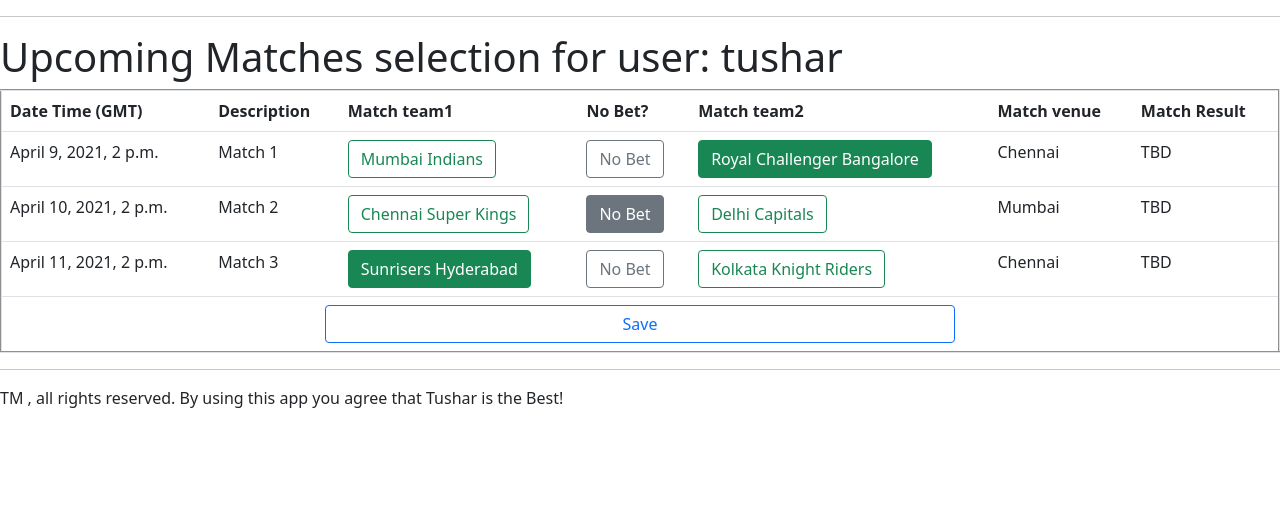
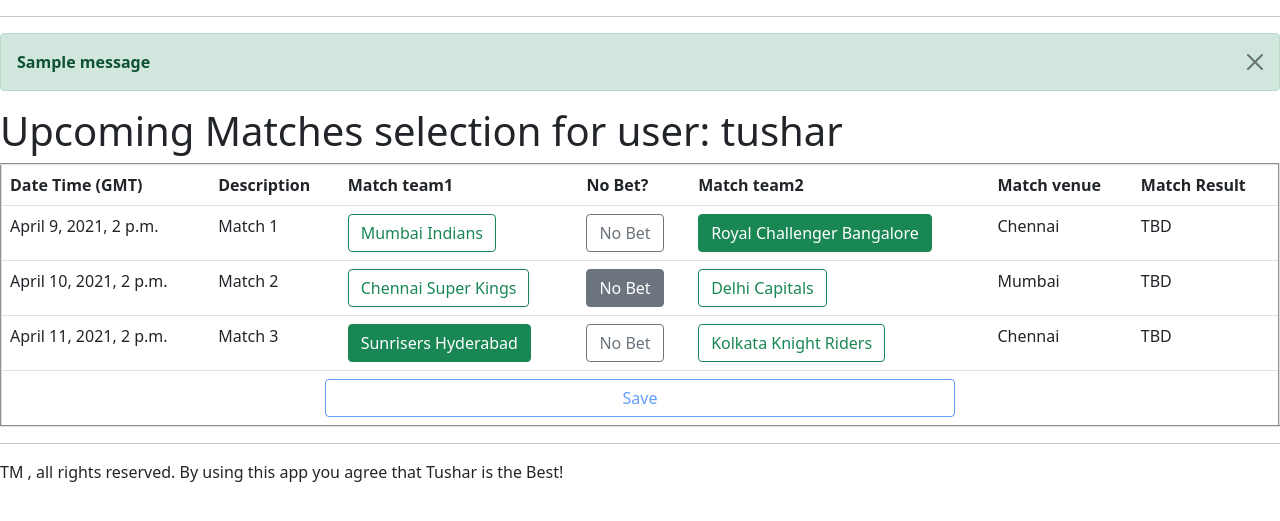
Before and after one commit to tusharbmw/cricBet, a Django app: page /schedule/ in a window 1280 px wide. Shown: the part 147-668 px from the top of the page. Run offline with Django 3.2, Linux system fonts and the light colour scheme; a user stored in the database is signed in; data comes from the database, SQL or seed files in the repository; one stand-in notice (Sample message) is shown; some libraries are stand-ins or nearby versions.

Commit message:
verify save was successful and then display alert message based on status resolves #1

```diff
--- a/src/accounts/templates/accounts/main.html
+++ b/src/accounts/templates/accounts/main.html
@@ -7,6 +7,10 @@
 </head>
 <link rel="stylesheet" type="text/css" href="{% static 'css/main.css'%}">
 <link href="https://cdn.jsdelivr.net/npm/bootstrap@5.0.0-beta3/dist/css/bootstrap.min.css" rel="stylesheet" integrity="sha384-eOJMYsd53ii+scO/bJGFsiCZc+5NDVN2yr8+0RDqr0Ql0h+rP48ckxlpbzKgwra6" crossorigin="anonymous">
+<script src="https://code.jquery.com/jquery-3.2.1.slim.min.js" integrity="sha384-KJ3o2DKtIkvYIK3UENzmM7KCkRr/rE9/Qpg6aAZGJwFDMVNA/GpGFF93hXpG5KkN" crossorigin="anonymous"></script>
+<script src="https://cdn.jsdelivr.net/npm/@popperjs/core@2.9.1/dist/umd/popper.min.js" integrity="sha384-SR1sx49pcuLnqZUnnPwx6FCym0wLsk5JZuNx2bPPENzswTNFaQU1RDvt3wT4gWFG" crossorigin="anonymous"></script>
+<script src="https://cdn.jsdelivr.net/npm/bootstrap@5.0.0-beta3/dist/js/bootstrap.min.js" integrity="sha384-j0CNLUeiqtyaRmlzUHCPZ+Gy5fQu0dQ6eZ/xAww941Ai1SxSY+0EQqNXNE6DZiVc" crossorigin="anonymous"></script>
+
 <body>
     {% include 'accounts/navbar.html' %}
     <hr>
@@ -17,7 +21,4 @@
     TM , all rights reserved. By using this app you agree that Tushar is the Best!
 </body>
 
-<script src="https://code.jquery.com/jquery-3.2.1.slim.min.js" integrity="sha384-KJ3o2DKtIkvYIK3UENzmM7KCkRr/rE9/Qpg6aAZGJwFDMVNA/GpGFF93hXpG5KkN" crossorigin="anonymous"></script>
-<script src="https://cdn.jsdelivr.net/npm/@popperjs/core@2.9.1/dist/umd/popper.min.js" integrity="sha384-SR1sx49pcuLnqZUnnPwx6FCym0wLsk5JZuNx2bPPENzswTNFaQU1RDvt3wT4gWFG" crossorigin="anonymous"></script>
-<script src="https://cdn.jsdelivr.net/npm/bootstrap@5.0.0-beta3/dist/js/bootstrap.min.js" integrity="sha384-j0CNLUeiqtyaRmlzUHCPZ+Gy5fQu0dQ6eZ/xAww941Ai1SxSY+0EQqNXNE6DZiVc" crossorigin="anonymous"></script>
 </html>
--- a/src/accounts/templates/accounts/schedule.html
+++ b/src/accounts/templates/accounts/schedule.html
@@ -3,6 +3,20 @@
 {% block content %}
 <form action="/update/" method="POST">
     {% csrf_token %}
+
+{% for message in messages %}
+    {% if message.level == DEFAULT_MESSAGE_LEVELS.SUCCESS %}
+        <div class="alert alert-success alert-dismissible fade show" role="alert" id="myAlert">
+    {% elif message.level == DEFAULT_MESSAGE_LEVELS.ERROR %}
+        <div class="alert alert-danger alert-dismissible fade show" role="alert" id="myAlert">
+    {% else %}
+        <div class="alert alert-info alert-dismissible fade show" role="alert" id="myAlert">
+    {% endif %}
+             <strong>{{message}}</strong>
+            <button type="button" class="btn-close" data-bs-dismiss="alert" aria-label="Close"></button>
+        </div>
+{% endfor %}
+
 <h1> Upcoming Matches selection for user: {{uname}}</h1>
 <table class="table" border="2">
     <tr>
@@ -19,11 +33,11 @@
     <tr>
     <td>{{m.datetime}}</td>
     <td>{{m.description}}</td>
-    <td><input type="radio" class="btn-check" name="options_{{m.id}}" value="team1" id="team_1_{{m.id}}" autocomplete="off" {{m.team1_checked}} {{disabled}}>
+    <td><input type="radio" class="btn-check" name="options_{{m.id}}" value="team1" id="team_1_{{m.id}}" autocomplete="off" onchange="document.getElementById('mySaveBtn').disabled = false;" {{m.team1_checked}} {{disabled}} >
 <label class="btn btn-outline-success" for="team_1_{{m.id}}">{{m.team1}}</label></td>
-    <td><input type="radio" class="btn-check" name="options_{{m.id}}" value="None" id="team_none_{{m.id}}" autocomplete="off" {{m.none_checked}} {{disabled}}>
+    <td><input type="radio" class="btn-check" name="options_{{m.id}}" value="None" id="team_none_{{m.id}}" autocomplete="off" onchange="document.getElementById('mySaveBtn').disabled = false;" {{m.none_checked}} {{disabled}}>
 <label class="btn btn-outline-secondary" for="team_none_{{m.id}}">No Bet</label></td>
-    <td><input type="radio" class="btn-check" name="options_{{m.id}}" value="team2" id="team_2_{{m.id}}" autocomplete="off" {{m.team2_checked}} {{disabled}}>
+    <td><input type="radio" class="btn-check" name="options_{{m.id}}" value="team2" id="team_2_{{m.id}}" autocomplete="off" onchange="document.getElementById('mySaveBtn').disabled = false;" {{m.team2_checked}} {{disabled}} >
 <label class="btn btn-outline-success" for="team_2_{{m.id}}">{{m.team2}}</label></td>
     <td>{{m.venue}}</td>
     <td>{{m.result}}</td>
@@ -32,12 +46,18 @@
 
     <tr><td colspan="10" style="text-align:center;">
         <div class="d-grid gap-2 col-6 mx-auto">
-            <input type="submit" onclick="alert('Your Bets are saved. Good Luck!!');" class="btn btn-outline-primary" value="Save" {{disabled}}> </div>
+            <input type="submit" class="btn btn-outline-primary" value="Save" disabled  id="mySaveBtn"> </div>
     </td></tr>
 
 </table>
 
 </form>
-
+<script>
+$(document).ready(function(){
+  $(".btn-check").click(function(){
+    $("#myAlert").alert("close");
+  });
+});
+</script>
 
 {% endblock %}
--- a/src/accounts/views.py
+++ b/src/accounts/views.py
@@ -56,6 +56,7 @@
     if request.method == "POST":
         user = User.objects.get(username=request.user)
         now = datetime.now(timezone.utc)
+        err = 0
         for key, value in request.POST.items():
             if key.startswith("options_"):
                 match_id = key.split('_')[1]
@@ -77,6 +78,8 @@
                         obj.save()
                     except Selection.DoesNotExist:
                         Selection.objects.create(selection=team, user=user, match=match)
+                    except:
+                        err += 1
 
                 else:
                     team = None
@@ -86,7 +89,12 @@
                         obj.delete()
                     except Selection.DoesNotExist:
                         pass  # Nothing to delete
-
+                    except:
+                        err += 1
+    if err == 0:
+        messages.success(request, "Picks saved successfully. Good Luck! ")
+    else:
+        messages.error(request, "Issue in saving picks. Please try again later")
     return redirect('schedule')
 
 
@@ -157,6 +165,7 @@
                     update_match(current_match, 2)
         return HttpResponse(" " + str(stats) + "batting :" + str(batting) + " td4 days:" + str(td4.days))
     return HttpResponse("No Match to update")
+
 
 def update_match(obj, team):
     # print("update match has been called for team = ", team) # TODO remove this
```
